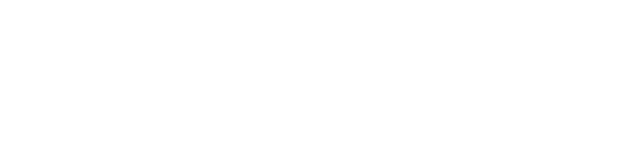
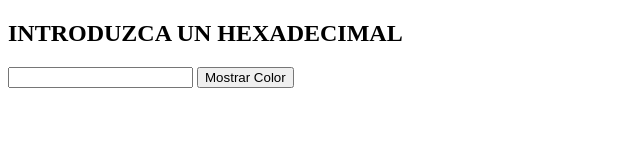
Before and after one commit to alejandrosmdev/test, a plain HTML site: page index.html in a window 1280 px wide. Shown: the whole page, without its empty margins (0-640 px from the left). Drawn offline with Linux system fonts and the light colour scheme.

Commit message:
Update index.html

```diff
--- a/index.html
+++ b/index.html
@@ -6,6 +6,10 @@
     <title>Document</title>
 </head>
 <body>
-
+    <div class="container-color-picker">
+        <h2>INTRODUZCA UN HEXADECIMAL</h2>
+        <input type="text" class="slct-color">
+        <button class="show-btn">Mostrar Color</button>
+    </div>
 </body>
 </html>
```
